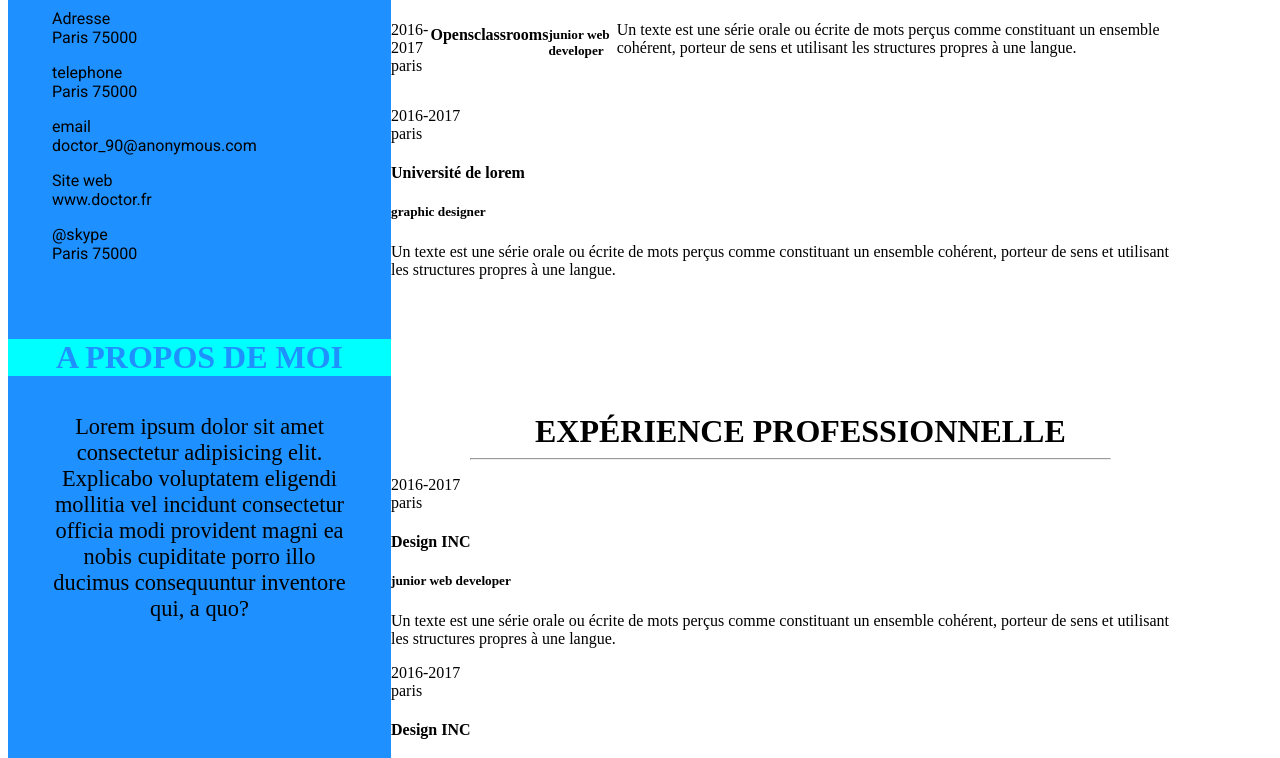
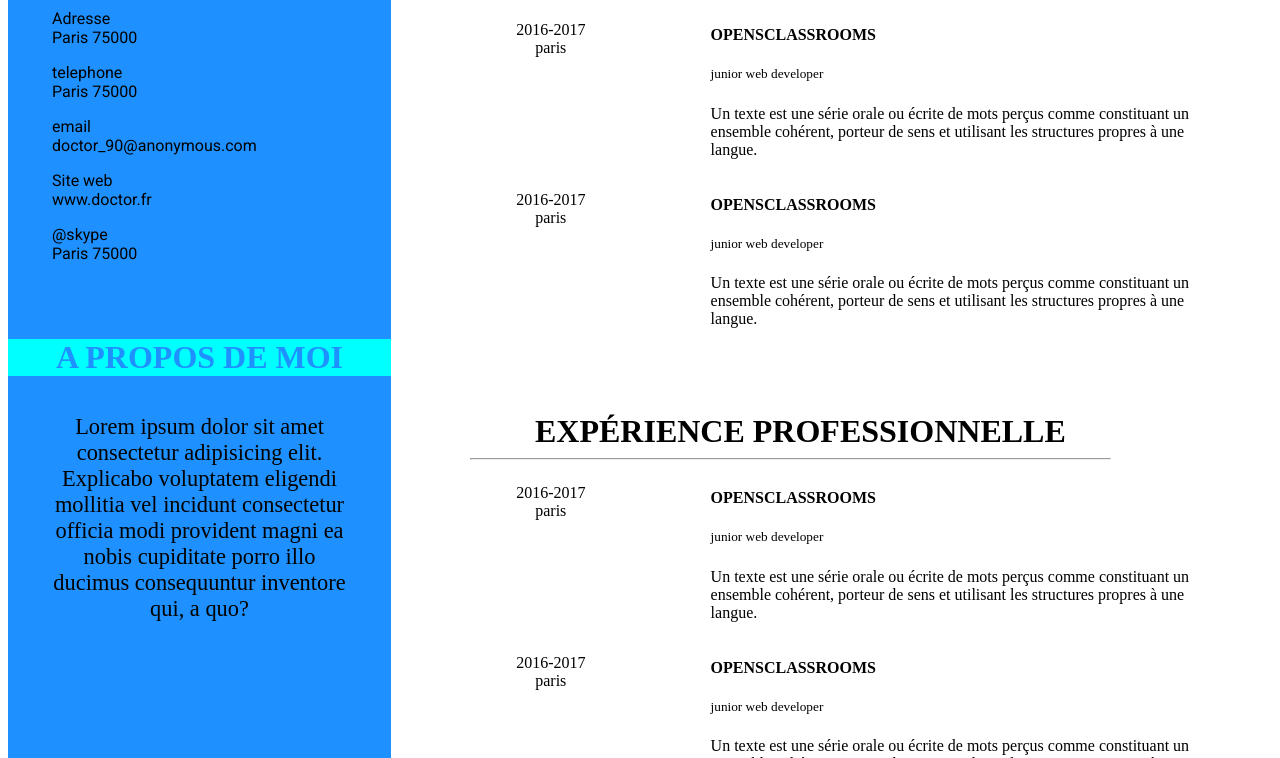
Before and after one commit to Hadidi09/projet_cv, a plain HTML site: page index.html in a window 1280 px wide. Shown: the part 390-1148 px from the top of the page. Drawn offline with Linux system fonts and the light colour scheme.

Commit message:
new maquette commit 6

```diff
--- a/index.html
+++ b/index.html
@@ -62,23 +62,29 @@
              <hr  style="color: rgb(30,144,255) ;" width=80%>
 
              <article class="article1">
+                    <div class="dates">
                      <p>2016-2017<br>paris</p>
-                 <h4>Opensclassrooms</h4>
+                    </div>
+                   <div class="textes"><h4>Opensclassrooms</h4>
                      <h5>junior web developer</h5>
                         <p>Un texte est une série orale ou écrite de mots perçus
                             comme constituant un ensemble cohérent,
                             porteur de sens et utilisant les structures propres à une langue.
                         </p>
+                   </div>
              </article>
 
              <article class="article2">
+                <div class="dates">
                     <p>2016-2017<br>paris</p>
-                 <h4>Université de lorem</h4>
-                 <h5>graphic designer</h5>
+                </div>
+                <div class="textes"><h4>Opensclassrooms</h4>
+                 <h5>junior web developer</h5>
                     <p>Un texte est une série orale ou écrite de mots perçus
                         comme constituant un ensemble cohérent,
                         porteur de sens et utilisant les structures propres à une langue.
                     </p>
+                </div>
              </article>
 
         </section>
@@ -89,33 +95,42 @@
             <hr  style="color: rgb(30,144,255) ;" width=80%>
 
             <article class="article3">
+                <div class="dates">
                     <p>2016-2017<br>paris</p>
-                <h4>Design INC</h4>
+                </div>
+                <div class="textes"><h4>Opensclassrooms</h4>
                  <h5>junior web developer</h5>
                     <p>Un texte est une série orale ou écrite de mots perçus
                         comme constituant un ensemble cohérent,
                         porteur de sens et utilisant les structures propres à une langue.
                     </p>
+                </div>
             </article>
 
             <article class="article4">
+                 <div class="dates">
                       <p>2016-2017<br>paris</p>
-                <h4>Design INC</h4>
+                 </div>
+                  <div class="textes"><h4>Opensclassrooms</h4>
                      <h5>junior web developer</h5>
                         <p>Un texte est une série orale ou écrite de mots perçus
                             comme constituant un ensemble cohérent,
                             porteur de sens et utilisant les structures propres à une langue.
                         </p>
+                   </div>
             </article>
 
             <article class="article5">
+                <div class="dates">
                     <p>2016-2017<br>paris</p>
-                <h4>Design INC</h4>
+                </div>
+                <div class="textes"><h4>Opensclassrooms</h4>
                  <h5>junior web developer</h5>
                  <p>Un texte est une série orale ou écrite de mots perçus
                      comme constituant un ensemble cohérent,
                      porteur de sens et utilisant les structures propres à une langue.
                  </p>
+                </div>
             </article>
 
         </section>
--- a/styles.css
+++ b/styles.css
@@ -191,17 +191,30 @@ main{
 
     }
     /***********les articles***********/
-    .article1{
+    .article1,.article2,.article3,.article4,.article5{
         display: flex;
-
+        justify-content: space-around;
+    }
+    .dates{
+        width:40% ;
+    }
+    .dates p{
+        text-align: center;
+    }
+    .textes{
+        width:60% ;
+    }
+    .textes h4{
+        text-transform: uppercase;
+    }
+    .textes h5{
+        font-weight: normal;
+    }
+    .textes h4 h5 p {
+        font-family: 'Roboto', sans-serif;
+        font-weight: bold;
     }
 
+
+
    /****************mediaqueries***********/
-/*
-   @media only screen and (max-device-width:480px){
-       body{
-
-           background-color: rgb(120,144,156);
-           flex-direction: row;  }
-       }
-       */
```
Lines whose indentation alone changed are shown as unchanged.
